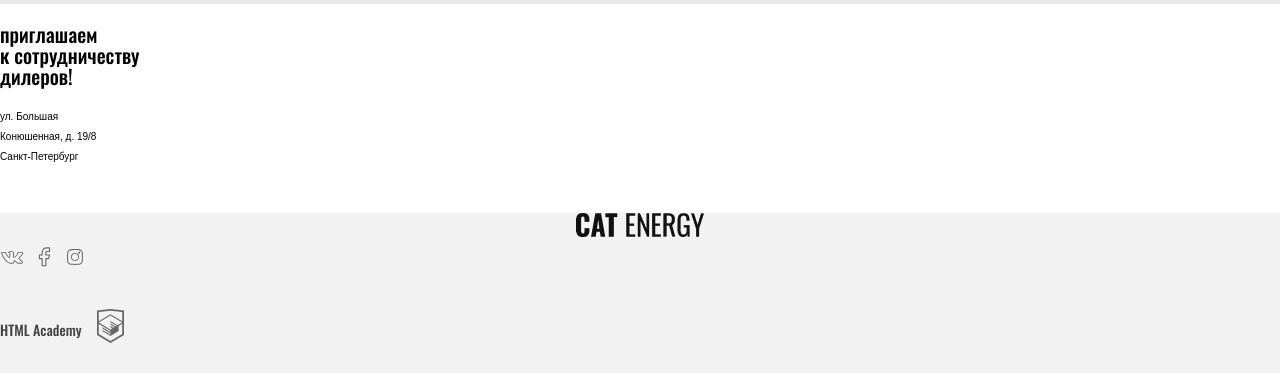
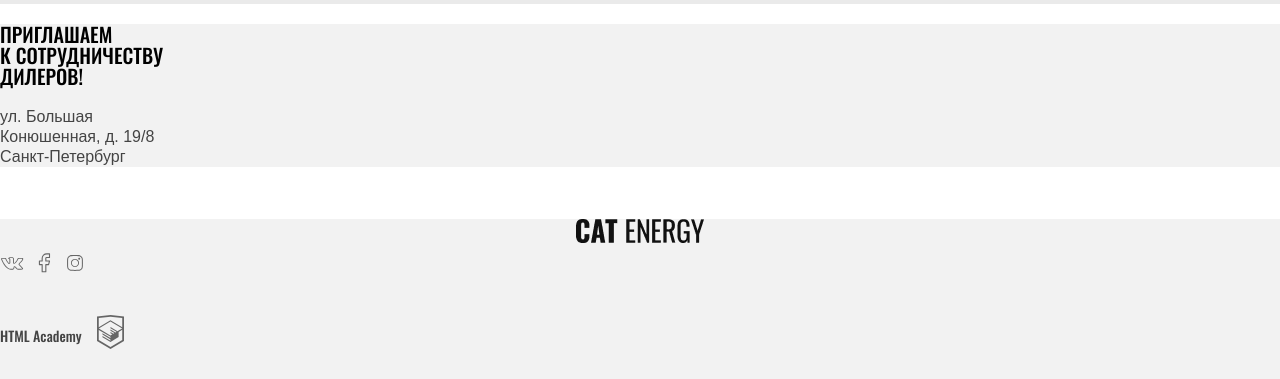
Before and after one commit to Homodeus7/cat-energy, a website: page source/index.html in a window 1280 px wide. Shown: the part 2176-2555 px from the top of the page. Drawn offline with nearby package versions, Linux system fonts and the light colour scheme; files that its build step writes are made by us from their sources.

Commit message:
new style

```diff
--- a/source/less/blocks/location.less
+++ b/source/less/blocks/location.less
@@ -3,15 +3,19 @@
 }
 
 .location__intro {
+    background-color: @basic-grey;
 }
 .location__invite {
     font-size: 20px;
     line-height: 21px;
+    text-transform: uppercase;
+
 }
 .location__address {
-    font-family: Arial, Helvetica, sans-serif;
-    font-size: 10px;
+    font-family: Arial;
+    font-size: 16px;
     line-height: 20px;
+    color: @special-dark-grey;
 }
 .location__map {
 }
```
